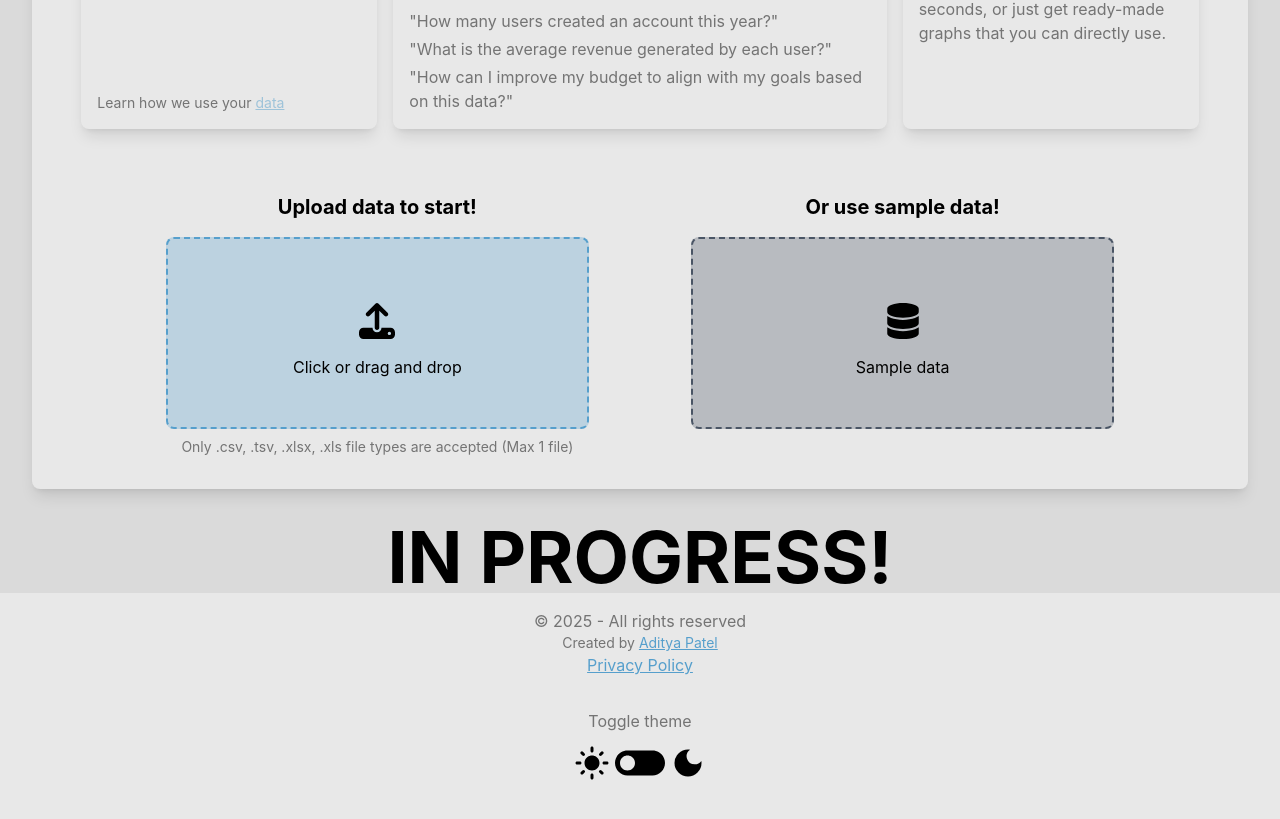
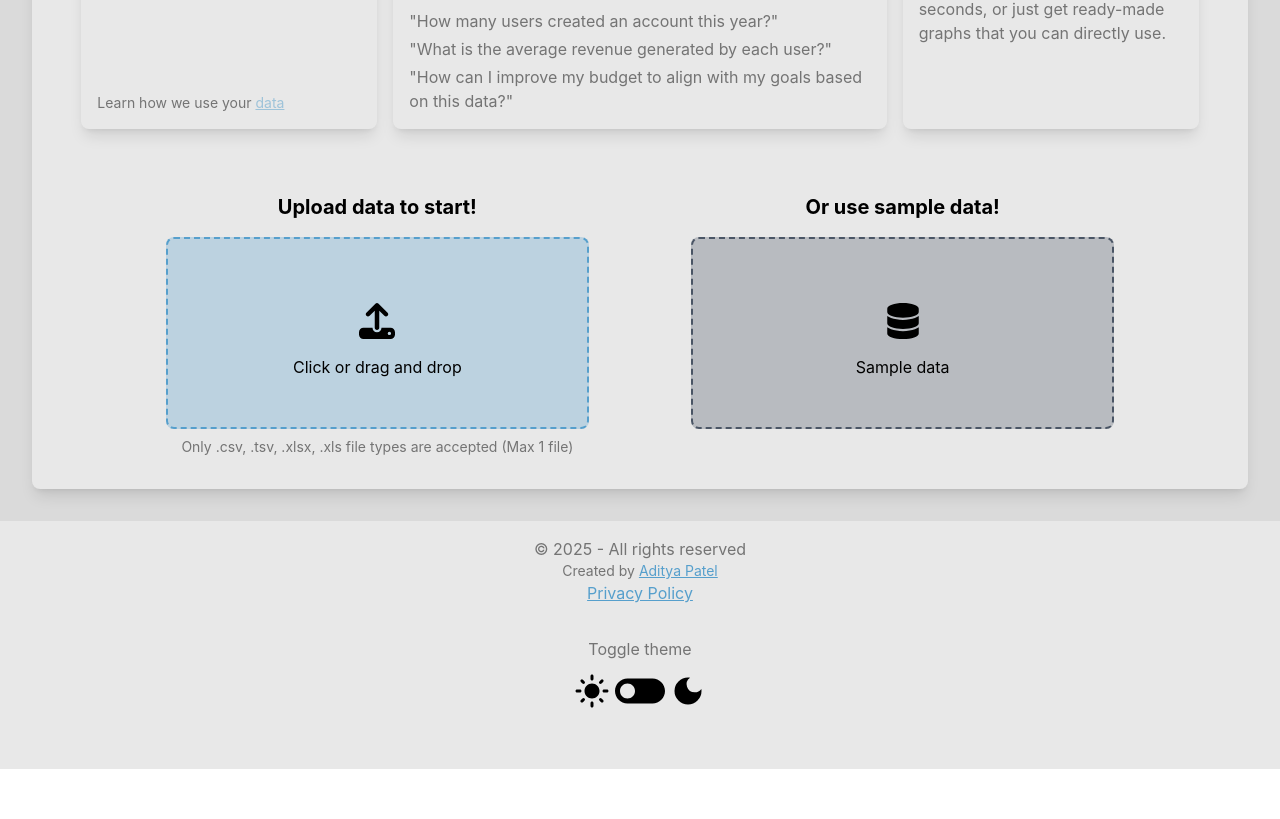
Before and after one commit to datarai-org/Datarai, a React (Vite) app: page / in a window 1280 px wide. Shown: the part 515-1334 px from the top of the page. After the commit the page ends 1284 px from the top, so only its background shows below. Built offline with nearby package versions, Linux system fonts and the light colour scheme; no server answers.

Commit message:
add icon and remove in progress text

```diff
--- a/index.html
+++ b/index.html
@@ -4,6 +4,7 @@
     <meta charset="UTF-8" />
     <link rel="stylesheet" href="src/index.css" />
     <title>Datarai. - AI-Powered Data Analysis & Visualization</title>
+    <link rel="icon" type="image/x-icon" href="/dataraiD.ico" />
     <meta
       name="description"
       content="Datarai uses AI to analyze and visualize data effortlessly. Unlock insights with smart automation. Make beautiful graphs and charts in seconds."
--- a/src/App.jsx
+++ b/src/App.jsx
@@ -31,7 +31,6 @@
       {selectedWindow === "home" && (
         <div className="grow">
           <HomePage setSelectedWindow={setSelectedWindow} />
-          <h3 className="text-7xl font-bold text-center">IN PROGRESS!</h3>
         </div>
       )}
 
```
Also changed, not shown: 1 other file (tests, documents, lock files or other folders).
